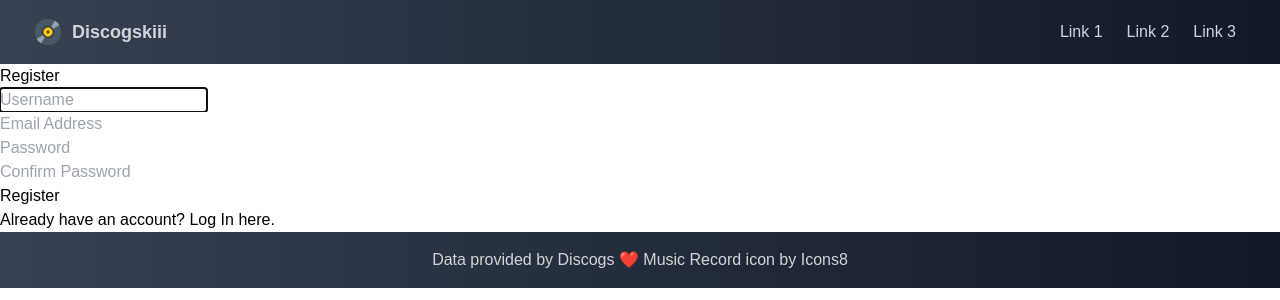
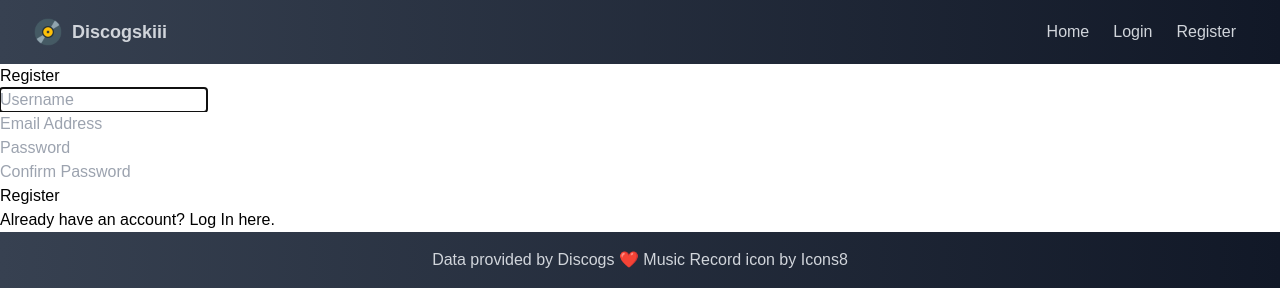
Before and after one commit to mikeygough/discogskiii-django, a Django app: page /firstapp/register in a window 1280 px wide. Shown: the top 300 px of the page. Run offline with Django 4.2, Linux system fonts and the light colour scheme; style sheets or scripts are compiled from the project's sources; some web fonts are replaced.

Commit message:
link navigation to user

```diff
--- a/discogskiii/firstapp/templates/firstapp/layout.html
+++ b/discogskiii/firstapp/templates/firstapp/layout.html
@@ -26,9 +26,14 @@
         </div>
         <!-- Add your navigation links here -->
         <div class="flex">
-          <a href="#" class="text-gray-300 px-3 py-2 hover:bg-blue-700">Link 1</a>
-          <a href="#" class="text-gray-300 px-3 py-2 hover:bg-blue-700">Link 2</a>
-          <a href="#" class="text-gray-300 px-3 py-2 hover:bg-blue-700">Link 3</a>
+          <a href="{% url 'firstapp:index' %}" class="text-gray-300 px-3 py-2 hover:bg-blue-700">Home</a>
+          {% if user.is_authenticated %}
+            <a href="#" class="text-gray-300 px-3 py-2 hover:bg-blue-700">{{ user.username }}</a>
+            <a href="{% url 'firstapp:logout' %}" class="text-gray-300 px-3 py-2 hover:bg-blue-700">Logout</a>
+          {% else %}
+            <a href="{% url 'firstapp:login' %}" class="text-gray-300 px-3 py-2 hover:bg-blue-700">Login</a>
+            <a href="{% url 'firstapp:register' %}" class="text-gray-300 px-3 py-2 hover:bg-blue-700">Register</a>
+          {% endif %}
         </div>
       </div>
     </div>
```
